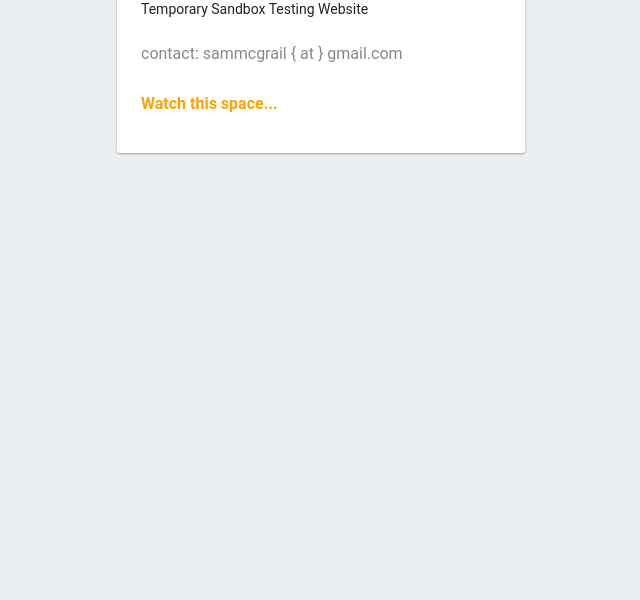
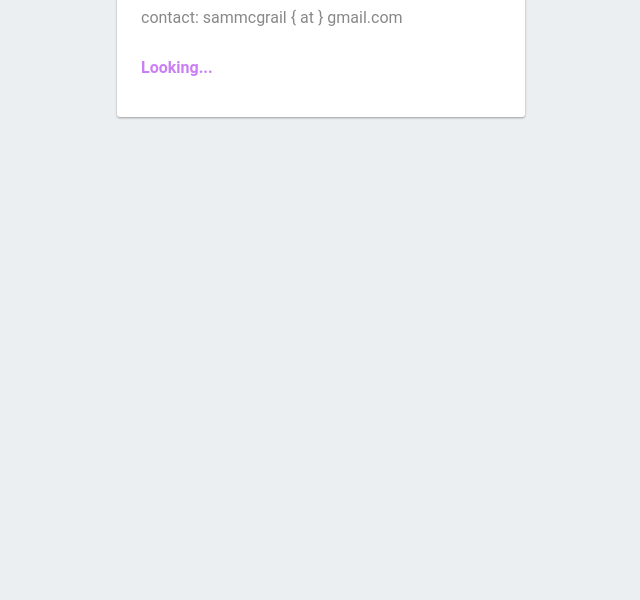
Before and after one commit to sammcgrail/streampcwebsite, a website built with Parcel: page src/index.html in a window 1280 px wide. Shown: the part 200-800 px from the top of the page, without its empty margins (319-959 px from the left). Built offline with nearby package versions, Linux system fonts and the light colour scheme.

Commit message:
Update index.html

```diff
--- a/src/index.html
+++ b/src/index.html
@@ -9,7 +9,7 @@
       body { background: #ECEFF1; color: rgba(0,0,0,0.87); font-family: Roboto, Helvetica, Arial, sans-serif; margin: 0; padding: 0; }
       #message { background: white; max-width: 360px; margin: 100px auto 16px; padding: 32px 24px 16px; border-radius: 3px; }
       #message h3 { color: #888; font-weight: normal; font-size: 16px; margin: 16px 0 12px; }
-      #message h2 { color: #ffa100; font-weight: bold; font-size: 16px; margin: 0 0 8px; }
+      #message h2 { color: #ca7ff5; font-weight: bold; font-size: 16px; margin: 0 0 8px; }
       #message h1 { font-size: 22px; font-weight: 300; color: rgba(0,0,0,0.6); margin: 0 0 16px;}
       #message p { line-height: 140%; margin: 16px 0 24px; font-size: 14px; }
       #message a { display: block; text-align: center; background: #039be5; text-transform: uppercase; text-decoration: none; color: white; padding: 16px; border-radius: 4px; }
@@ -25,10 +25,10 @@
     <div id="message">
       <h2>706C73206A6F62</h2>
       <h1>Sam McGrail</h1>
-      <p>Temporary Sandbox Testing Website</p>
+      <p></p>
       <h3>contact: sammcgrail { at } gmail.com</h3>
       <br>
-      <h2>Watch this space...</h2>
+      <h2>Looking...</h2>
       <p></p>
     </div>
     <script src="main.ts"></script>
```
